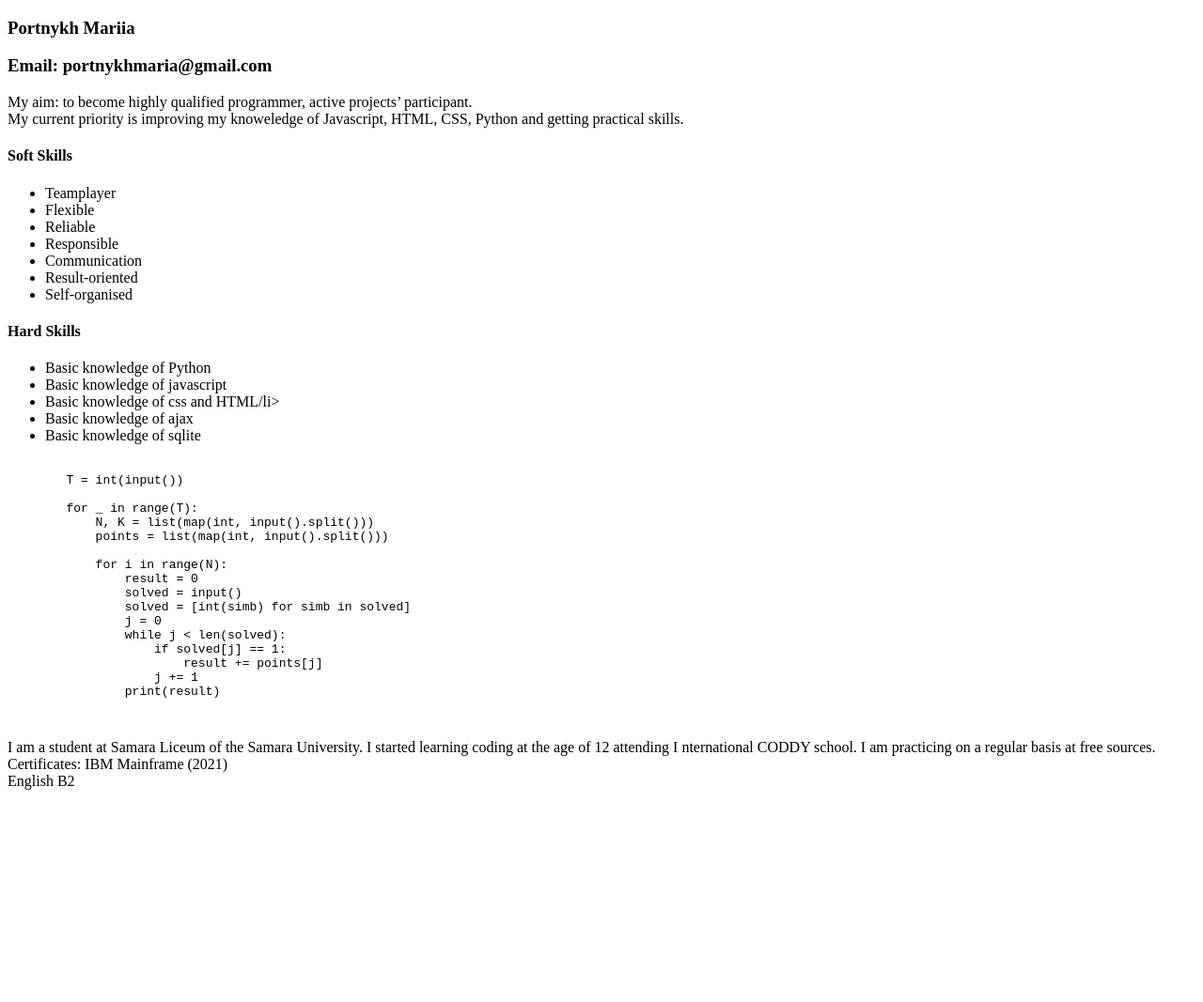
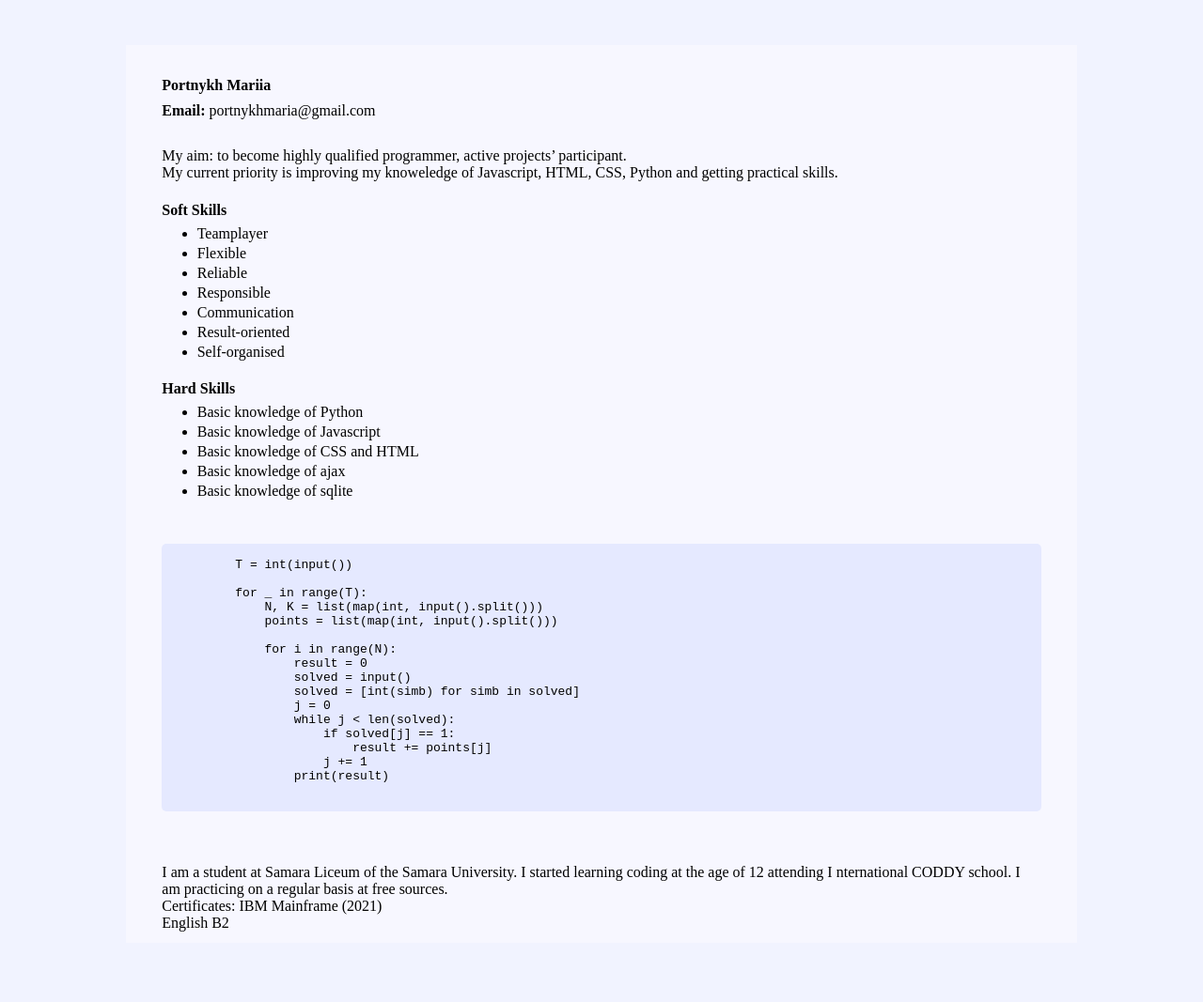
Before and after one commit to MartaGreen/rsschool-cv, a plain HTML site: page index.html in a window 1280 px wide. Shown: the whole page at 94% size. Before the commit the page ends 849 px from the top, so only its background shows below. Drawn offline with Linux system fonts and the light colour scheme.

Commit message:
feat: add css styles

```diff
--- /dev/null
+++ b/assets/css/style.css
@@ -0,0 +1,53 @@
+body {
+    background: rgb(241, 243, 255);
+    padding-top: 0;
+}
+
+.main {
+    margin-left: 10%;
+    margin-right: 10%;
+    padding-left: 3%;
+    padding-right: 3%;
+    padding-top: 1%;
+    padding-bottom: 1%;
+    background: rgb(247, 247, 255);
+}
+
+.name {
+    margin-bottom: 1%;
+}
+
+.myself {
+    margin-top: 30px;
+}
+
+.listName {
+    margin-bottom: 3px;
+}
+
+.softSkills,
+.hardSkills {
+    margin-top: 7px;
+    margin-bottom: 7px;
+    padding-left: 4%;
+}
+
+li {
+    margin-top: 3px;
+    margin-bottom: 3px;
+}
+
+.code_example {
+    background: rgb(229, 233, 255);
+    border-radius: 5px;
+    margin-top: 5%;
+    margin-bottom: 6%;
+}
+
+.footer {
+    height: 60px;
+}
+
+.header {
+    height: 40px;
+}
--- a/index.html
+++ b/index.html
@@ -5,13 +5,15 @@
   <meta charset="utf-8">
   <meta http-equiv="x-ua-compatible" content="ie=edge">
   <meta name="viewport" content="width=device-width, initial-scale=1.0">
+  <link rel="stylesheet" href="assets/css/style.css">
   <title>CV</title>
 </head>
 
 <body>
+  <header class="header"></header>
   <main class="main">
-    <h3>Portnykh Mariia</h3>
-    <h3>Email: portnykhmaria@gmail.com</h3>
+    <h4 class="name">Portnykh Mariia</h4>
+    <article class="email"><b> Email: </b> portnykhmaria@gmail.com</article>
     <article class="myself">
       My aim: to become highly qualified programmer, active projects’ participant. <br>
       My current priority is improving my knoweledge of Javascript, HTML, CSS,
@@ -32,14 +34,15 @@
     <h4 class="listName">Hard Skills</h4>
     <ul class="hardSkills">
       <li>Basic knowledge of Python</li>
-      <li>Basic knowledge of javascript</li>
-      <li>Basic knowledge of css and HTML/li>
+      <li>Basic knowledge of Javascript</li>
+      <li>Basic knowledge of CSS and HTML</li>
       <li>Basic knowledge of ajax</li>
       <li>Basic knowledge of sqlite</li>
     </ul>
 
+    <article class="code_example">
       <pre>
-      <code class="code_example">
+        <code>
           T = int(input())
 
           for _ in range(T):
@@ -58,6 +61,7 @@
                   print(result)
         </code>
       </pre>
+    </article>
 
     <article class="education">
       I am a student at Samara Liceum of the Samara University. I started learning coding at the age of 12 attending I
@@ -66,6 +70,7 @@
       English B2 <br>
     </article>
   </main>
+  <footer class="footer"></footer>
 </body>
 
 </html>
```
Lines whose indentation alone changed are shown as unchanged.
